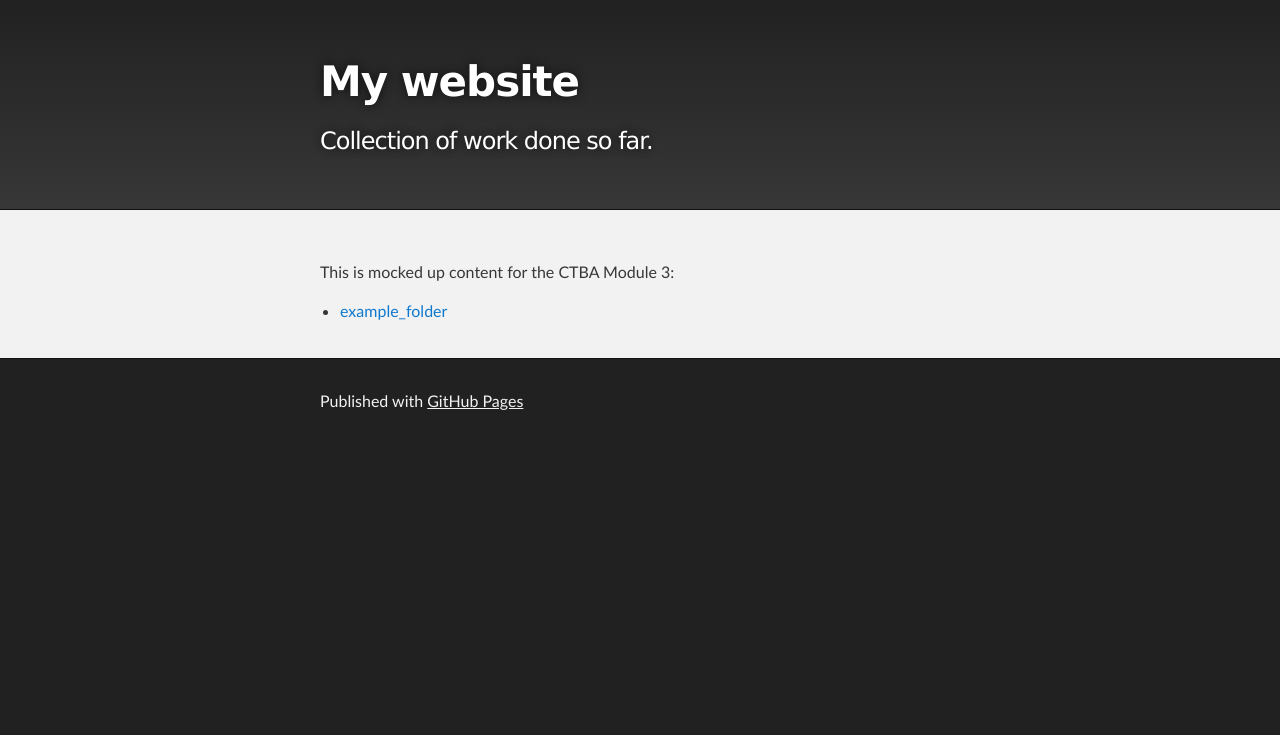
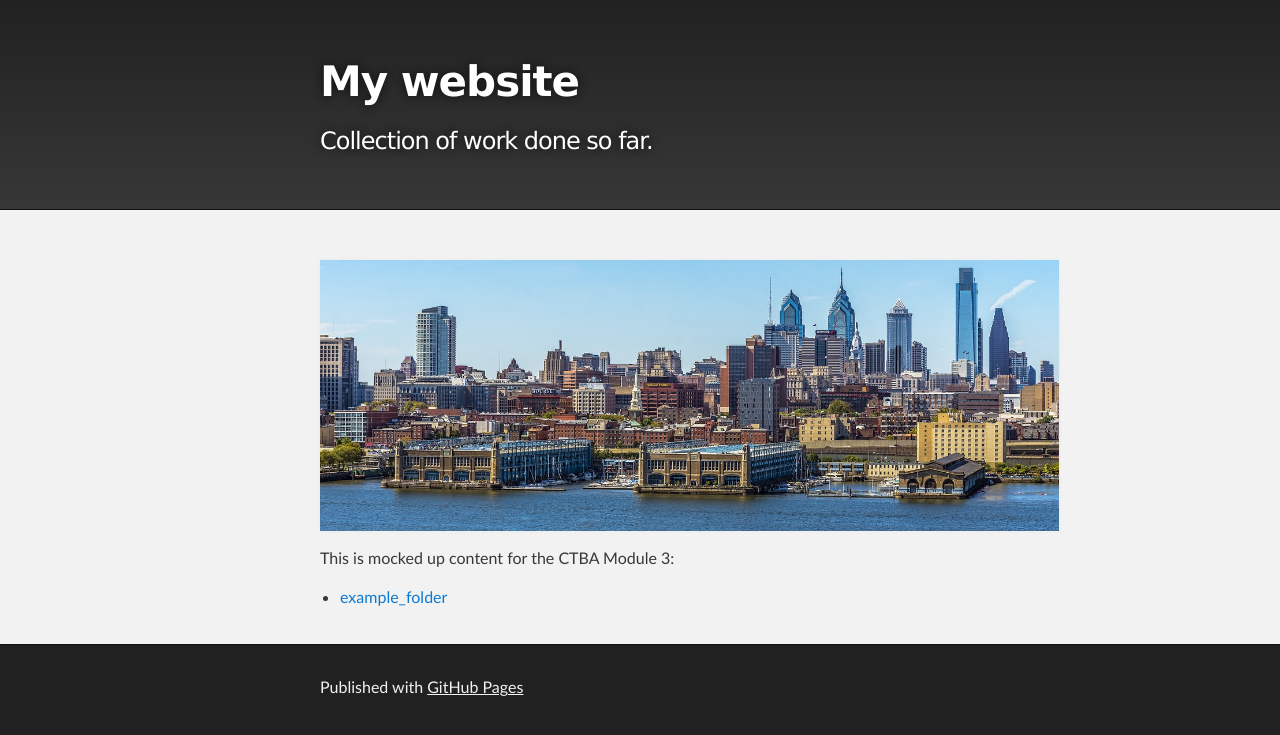
Before and after one commit to stefan-aleksic/stefan-aleksic.github.io, a Jekyll site: the page built from index.md, in a window 1280 px wide. Shown: the top 735 px of the page. Built offline with Jekyll 4.4.1, drawn with Linux system fonts in a browser that asks for light colours.

Commit message:
Update index.md

```diff
--- a/index.md
+++ b/index.md
@@ -2,6 +2,9 @@
 layout: default
 ---
 
+![My Picture](/pics/panoramic-3342920_1280.jpg)
+
+
 This is mocked up content for the CTBA Module 3:
 
 - [example_folder](/example_folder/index.md)
```
